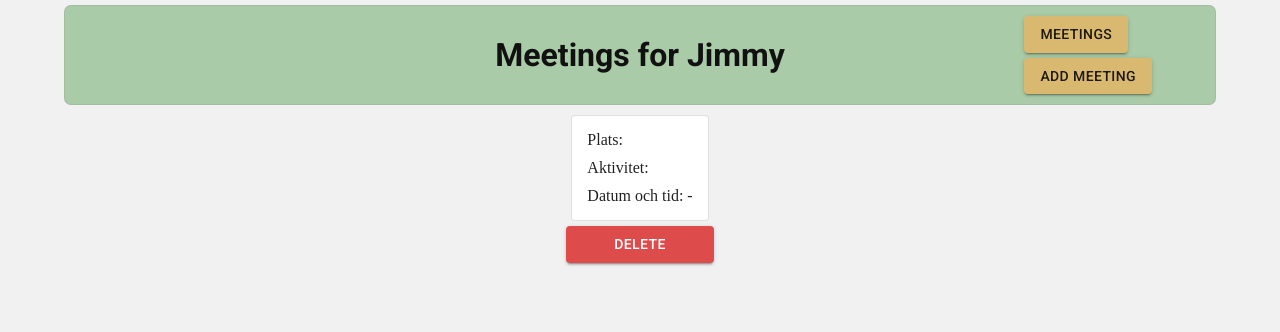
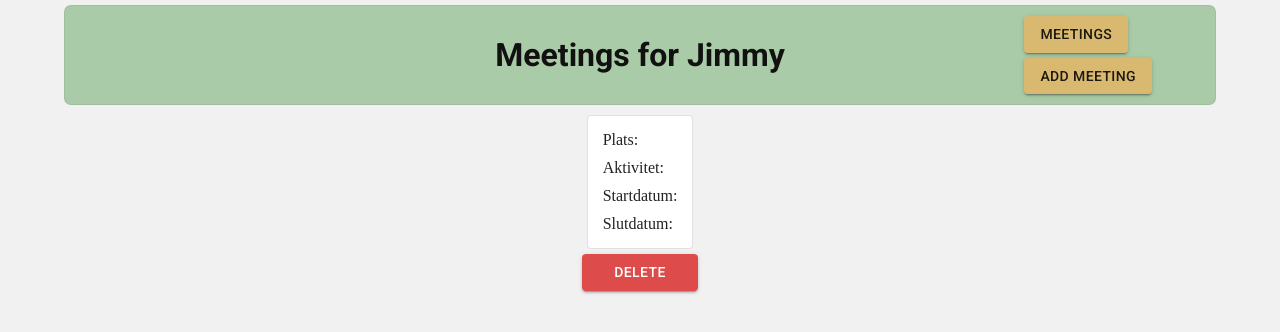
Before and after one commit to RealGobi/scheduling, a React (Create React App) app: page /meeting/1 in a window 1280 px wide. Shown: the top 332 px of the page. Built offline with nearby package versions, Linux system fonts and the light colour scheme; no server answers.

Commit message:
fix: space and text fix

```diff
--- a/src/App.css
+++ b/src/App.css
@@ -17,7 +17,7 @@ align-items: center;
 .container {
   display: grid;
   grid-template-columns: repeat(3, 250px);
-  grid-template-rows: repeat(3, 125px);
+  grid-template-rows: repeat(3, 150px);
   gap: 10px 5px;
 }
 
--- a/src/views/AddMeeting.js
+++ b/src/views/AddMeeting.js
@@ -53,7 +53,7 @@ export default function AddMeeting() {
         <FormInput
           id='startDate'
           lableFor='startDate'
-          lableInput='Startdatum och tid:'
+          lableInput='Startdatum:'
           pTag='(YYYY-MM-DD HH:MM)'
           classNamePTag='date-info-text'
           typeInput='text'
@@ -63,7 +63,7 @@ export default function AddMeeting() {
         <FormInput
           id='endDate'
           lableFor='endDate'
-          lableInput='Slutdatum och tid:'
+          lableInput='Slutdatum:'
           pTag='(YYYY-MM-DD HH:MM)'
           classNamePTag='date-info-text'
           typeInput='text'
--- a/src/views/MeetingDetail.js
+++ b/src/views/MeetingDetail.js
@@ -38,7 +38,8 @@ return (
   <Card variant="outlined" className='card'>
       <p>Plats: {meetingDetails.location}</p>
       <p>Aktivitet: {meetingDetails.activity}</p>
-      <p>Datum och tid: {meetingDetails.startDate} - {meetingDetails.endDate}</p>
+      <p>Startdatum: {meetingDetails.startDate}</p>
+      <p>Slutdatum: {meetingDetails.endDate}</p>
   </Card>
   <Button fullWidth onClick={() => deleteClick(meetingDetails._id)}variant="contained" color="secondary">Delete</Button>
 </div>
--- a/src/views/Meetings.js
+++ b/src/views/Meetings.js
@@ -31,7 +31,8 @@ export default function Meetings() {
             <Card variant="outlined" className='card' id='card'>
               <p>Plats: {meeting.location}</p>
               <p>Aktivitet: {meeting.activity}</p>
-              <p>Datum och tid: {meeting.startDate} - {meeting.endDate}</p>
+              <p>Startdatum: {meeting.startDate}</p>
+              <p>Slutdatum: {meeting.endDate}</p>
             </Card>
           </Link>
             )) }
```
